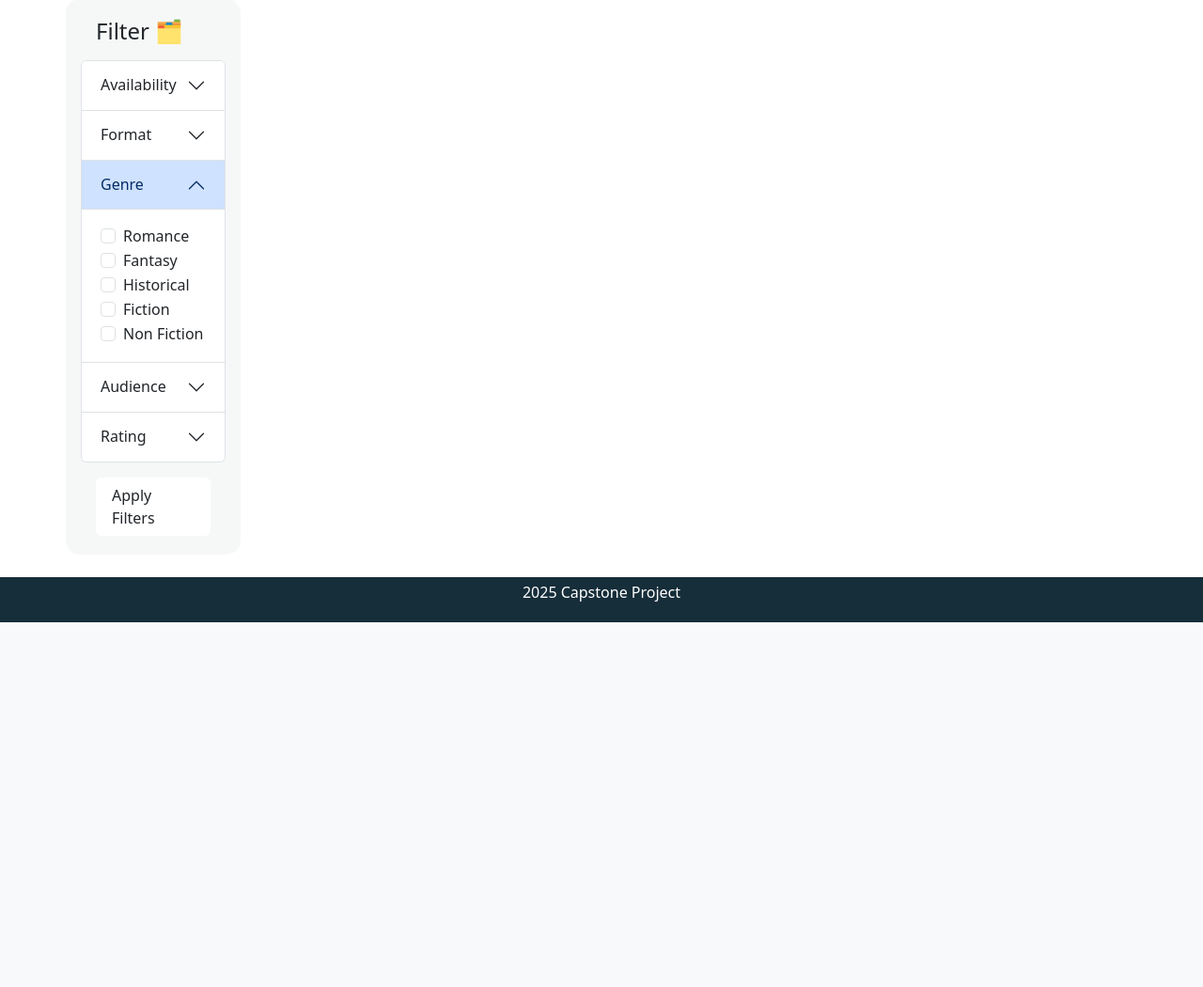
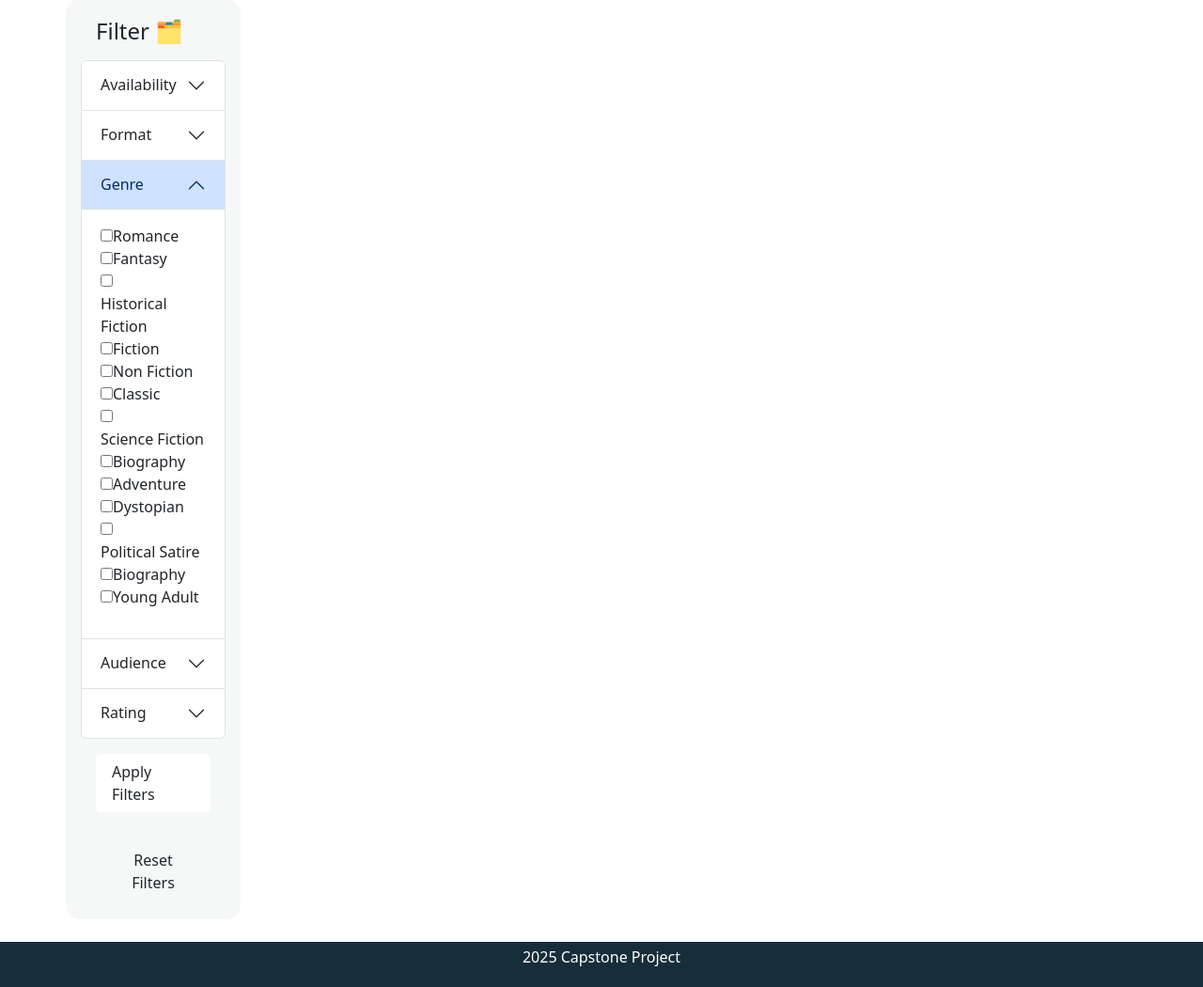
Before and after one commit to asthapatel1125/LMS_CAPSTONE_2025, a FastAPI app: template Search/src/app/views/templates/search_result_page.html in a window 1280 px wide, after a click on "Genre". Shown: the part 171-1221 px from the top of the page at 94% size. Before the commit the page ends 833 px from the top, so only its background shows below. Run offline with FastAPI, Linux system fonts and the light colour scheme; the template is opened without the code that fills it, so the values that code supplies are empty.

Commit message:
added reset filters, added new filters for 'Genre' filter, removed unreferenced codes, and added reviews to be displayed when book_info page loads

```diff
--- a/Search/src/app/controllers/reservations_controller.py
+++ /dev/null
@@ -1,5 +0,0 @@
-
-
-def place_hold(isbn: str):
-
-    print("Place hold begin")
--- a/Search/src/app/models/reviews.py
+++ b/Search/src/app/models/reviews.py
@@ -15,6 +15,7 @@ class Review(BaseModel):
 
 @app.post("/write-review")
 async def add_review(request: Request, rating: int, review_comment: str, isbn: str)-> None:
+    print("received review from db!")
     # Securely get user info from session
     token = request.cookies.get("login_token")
 
@@ -37,6 +38,7 @@ async def add_review(request: Request, rating: int, review_comment: str, isbn: s
 
     # add to databse
     db["reviews"].insert_one(review_data)
+    print(f'added {review_comment} to db!')
 
 
 # get reviews from db
--- a/Search/src/app/routers/search_router.py
+++ b/Search/src/app/routers/search_router.py
@@ -175,10 +175,8 @@ async def get_book_info_page(request: Request, isbn: str):
 @router.post("/place_hold/{isbn}")
 async def place_hold(request: Request, isbn: str):
     is_available = get_book_status(isbn)
-    print(f'checked status {is_available}')
 
     if is_available:
-        print("Adding to queue from router")
         response = add_user_to_queue(isbn, request)  # add user to queue
         if response:
             response2 = decr_book_copies(isbn)
@@ -217,7 +215,7 @@ async def write_review(
     review_comment: str = Form(...),
     isbn: str = Form(...)
 )->None:
-
+    print(f'received review from router {review_comment}')
     await add_review(request, rating, review_comment, isbn )
 
 
--- a/Search/src/app/views/static/js/item_info.js
+++ b/Search/src/app/views/static/js/item_info.js
@@ -8,6 +8,7 @@ document.addEventListener("DOMContentLoaded", function() {
     // Fetch book data based on the query (initial load)
     fetchBooks(isbn);
 
+    fetchReviews(isbn);
 
     // Set up wishlist button
     let wishButton = document.getElementById('wishlist-button');
--- a/Search/src/app/views/static/js/search_result_page.js
+++ b/Search/src/app/views/static/js/search_result_page.js
@@ -4,6 +4,8 @@ document.addEventListener("DOMContentLoaded", function() {
     const query = urlParams.get("query") || "";
     window.searchQuery = query;
     fetchBooks(query);
+
+
 });
 
 // Function to fetch books from the backend based on the search query
@@ -137,6 +139,13 @@ function applyFilters() {
     });
 }
 
+// Function to reset all filters
+function resetFilters() {
+    const checkboxes = document.querySelectorAll('.form-check-input');
+    checkboxes.forEach(checkbox => checkbox.checked = false);
+    applyFilters(); // Refresh book results without filters
+}
+
 // Function to get the checked checkbox values
 function getCheckedBoxes(form_id) {
     const checkboxes = document.querySelectorAll(form_id);
--- a/Search/src/app/views/templates/search_result_page.html
+++ b/Search/src/app/views/templates/search_result_page.html
@@ -110,46 +110,21 @@
                       </h2>
                       <div id="collapseThree" class="accordion-collapse collapse">
                         <div class="accordion-body">
-                            <li class="list-group-item">
-                                <div class="form-check">
-                                    <input class="form-check-input" type="checkbox" value="Romance" id="book-genre-1">
-                                    <label class="form-check-label" for="book-genre-1">
-                                        Romance
-                                    </label>
-                                </div>
-                            </li>
-                            <li class="list-group-item">
-                                <div class="form-check">
-                                    <input class="form-check-input" type="checkbox" value="Fantasy" id="book-genre-2">
-                                    <label class="form-check-label" for="book-genre-2">
-                                        Fantasy
-                                    </label>
-                                </div>
-                            </li>
-                            <li class="list-group-item">
-                                <div class="form-check">
-                                    <input class="form-check-input" type="checkbox" value="Historical" id="book-genre-3">
-                                    <label class="form-check-label" for="book-genre-3">
-                                        Historical
-                                    </label>
-                                </div>
-                            </li>
-                            <li class="list-group-item">
-                                <div class="form-check">
-                                    <input class="form-check-input" type="checkbox" value="Fiction" id="book-genre-4">
-                                    <label class="form-check-label" for="book-genre-4">
-                                        Fiction
-                                    </label>
-                                </div>
-                            </li>
-                            <li class="list-group-item">
-                                <div class="form-check">
-                                    <input class="form-check-input" type="checkbox" value="Non Fiction" id="book-genre-5">
-                                    <label class="form-check-label" for="book-genre-5">
-                                        Non Fiction
-                                    </label>
-                                </div>
-                            </li>
+                          <ul class="list-unstyled">
+                            <li><input type="checkbox" id="genre1"><label for="genre1"> Romance</label></li>
+                            <li><input type="checkbox" id="genre2"><label for="genre2"> Fantasy</label></li>
+                            <li><input type="checkbox" id="genre3"><label for="genre3"> Historical Fiction</label></li>
+                            <li><input type="checkbox" id="genre4"><label for="genre4"> Fiction</label></li>
+                            <li><input type="checkbox" id="genre5"><label for="genre5"> Non Fiction</label></li>
+                            <li><input type="checkbox" id="genre6"><label for="genre6"> Classic</label></li>
+                            <li><input type="checkbox" id="genre7"><label for="genre7"> Science Fiction</label></li>
+                            <li><input type="checkbox" id="genre8"><label for="genre8"> Biography</label></li>
+                            <li><input type="checkbox" id="genre9"><label for="genre9"> Adventure</label></li>
+                            <li><input type="checkbox" id="genre10"><label for="genre10"> Dystopian</label></li>
+                            <li><input type="checkbox" id="genre11"><label for="genre11"> Political Satire</label></li>
+                            <li><input type="checkbox" id="genre12"><label for="genre12"> Biography</label></li>
+                            <li><input type="checkbox" id="genre13"><label for="genre13"> Young Adult</label></li>
+                            </ul>
                         </div>
                       </div>
                     </div>
@@ -233,6 +208,7 @@
                     </div>
                   </div>
                   <button type="submit" class="btn btn-custom-filter m-3 px-3" onclick="applyFilters()">Apply Filters</button>
+                  <button type="submit" class="btn btn-custom-reset m-3 px-3" onclick="resetFilters()">Reset Filters</button>
             </div>
         </div>
         <div class="book-card container col-9">
```
Also changed, not shown: Search/src/app/models/reservations.py (+0 -56 lines).
